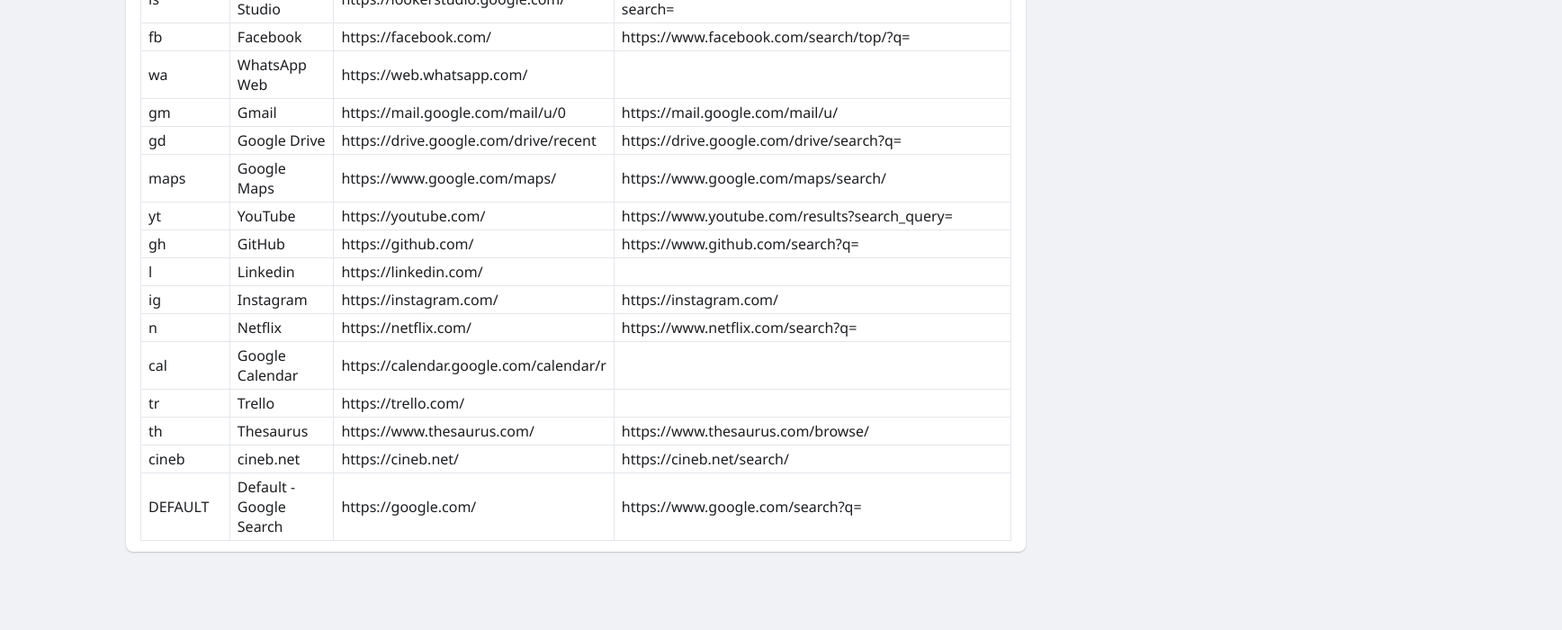
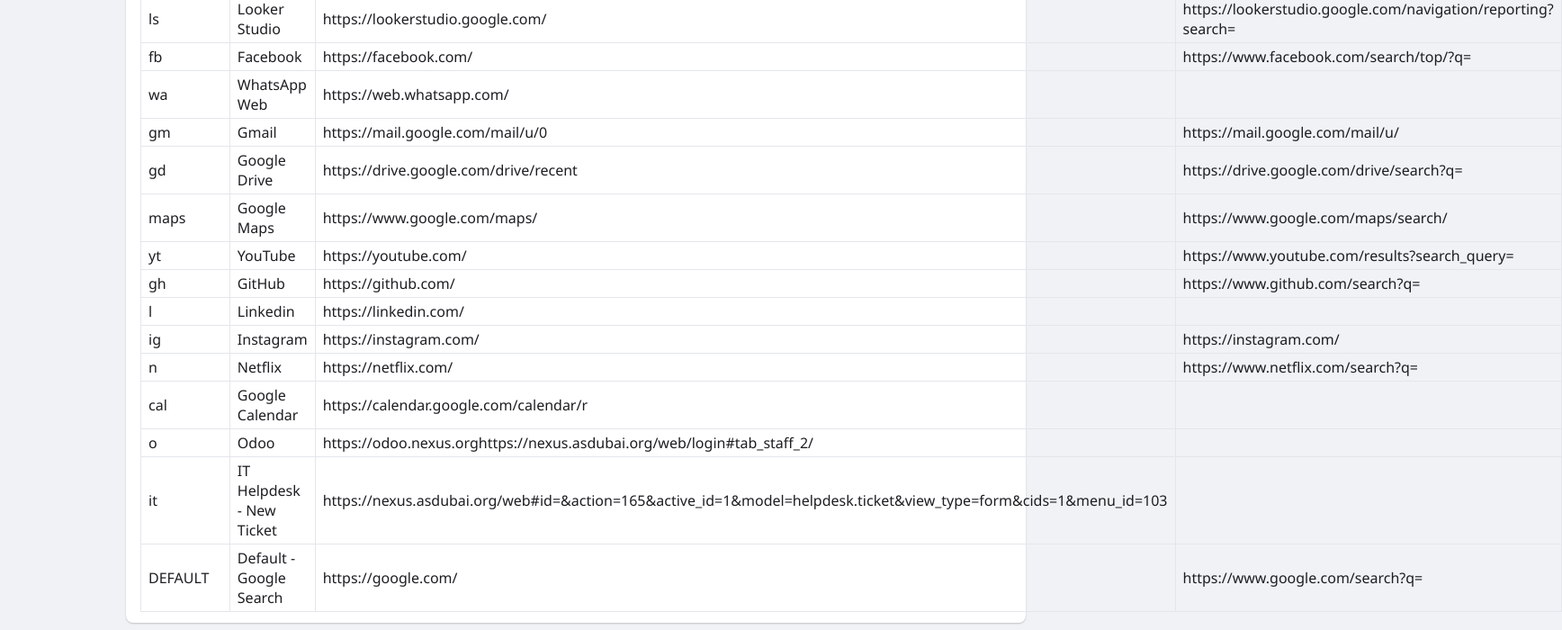
Before and after one commit to asdubai-org/bunnylol, a React (Create React App) app: page /#/ in a window 1280 px wide. Shown: the part 316-1016 px from the top of the page at 90% size, 1736 px wide, since content can reach past the window. Before the commit the page ends 937 px from the top, so only its background shows below. Built offline with nearby package versions, Linux system fonts and the light colour scheme.

Commit message:
new commands

```diff
--- a/src/Commands.js
+++ b/src/Commands.js
@@ -66,19 +66,13 @@
         name: "Google Calendar",
         url: "https://calendar.google.com/calendar/r"
     },
-    tr: {
-        name: 'Trello',
-        url: 'https://trello.com/'
+    o: {
+        name: "Odoo",
+        url: "https://odoo.nexus.orghttps://nexus.asdubai.org/web/login#tab_staff_2/"
     },
-    th: {
-        name: 'Thesaurus',
-        url: 'https://www.thesaurus.com/',
-        searchurl: 'https://www.thesaurus.com/browse/'
-    },
-    cineb: {
-        name: 'cineb.net',
-        url: 'https://cineb.net/',
-        searchurl: 'https://cineb.net/search/'
+    it: {
+        name: "IT Helpdesk - New Ticket",
+        url: "https://nexus.asdubai.org/web#id=&action=165&active_id=1&model=helpdesk.ticket&view_type=form&cids=1&menu_id=103"
     },
     DEFAULT: {
         name: "Default - Google Search",
```
